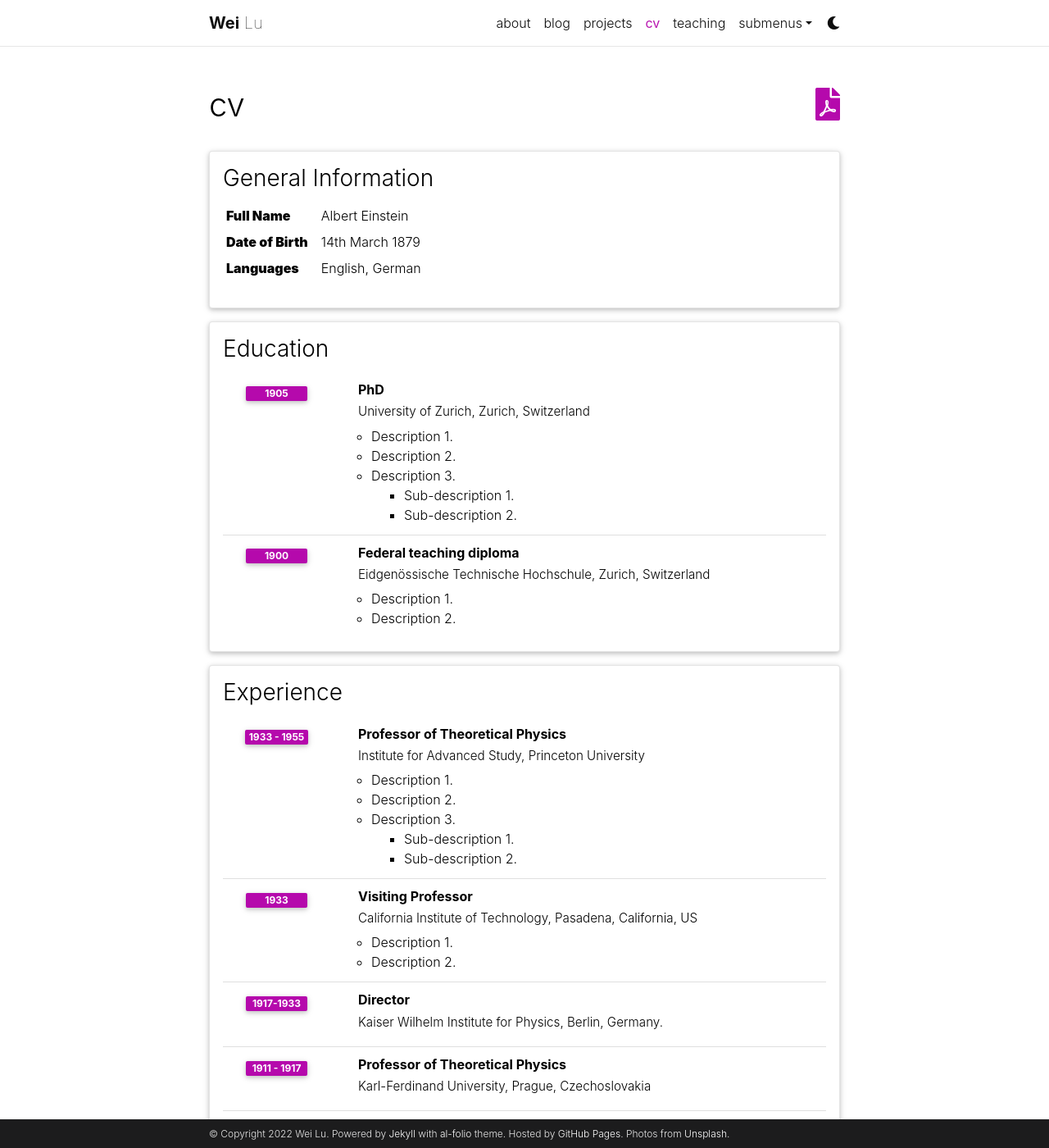
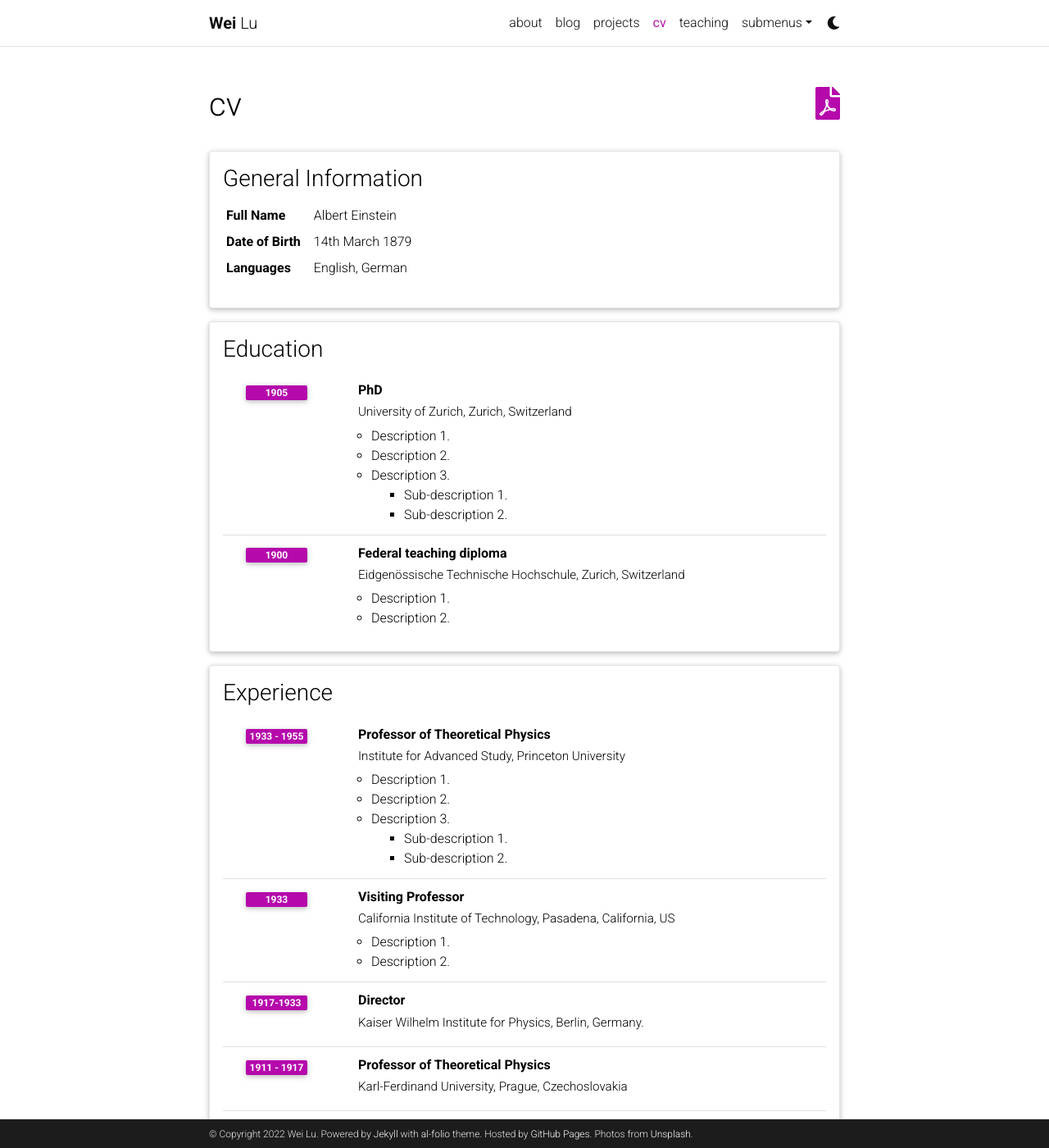
Before and after one commit to weilu-mkt/weilu-mkt.github.io, a Jekyll site: the page built from _pages/cv.md, in a window 1280 px wide and 1400 px high. Shown: the whole window at 82% size. Built offline with Jekyll 4.4.1, drawn with Linux system fonts in a browser that asks for light colours; comment, search, counter and statistics services are not loaded; a style sheet for code colours, icons or effects is not loaded.

Commit message:
Update _base.scss

```diff
--- a/_sass/_base.scss
+++ b/_sass/_base.scss
@@ -6,7 +6,7 @@
 
 p, h1, h2, h3, h4, h5, h6, em, div, li, span, strong {
   color: var(--global-text-color);
-  font-family: -apple-system, BlinkMacSystemFont, 'Segoe UI', Roboto, Oxygen, Ubuntu, Cantarell, 'Open Sans', 'Helvetica Neue', sans-serif;
+  font-family: Roboto, 'Helvetica Neue', sans-serif;
 }
 
 hr {
@@ -94,13 +94,13 @@
 // Profile
 
 .profile {
-  margin-left: 1rem;
+  margin-left: 0rem;
   width: 100%;
 
   .address {
     margin-bottom: 5px;
     margin-top: 5px;
-    font-family: monospace;
+    font-family: Roboto;
     p {
       display: inline-block;
       margin: 0;
```
